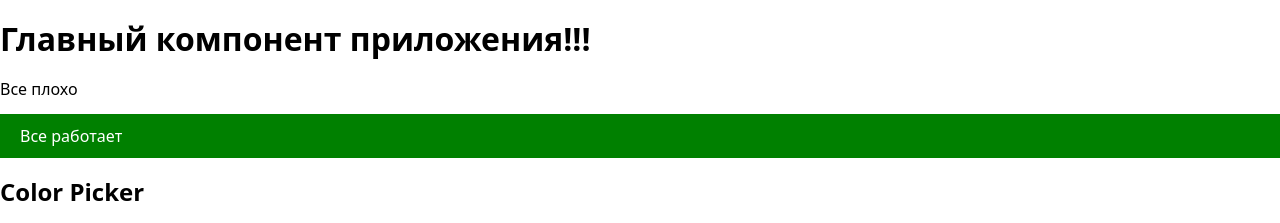
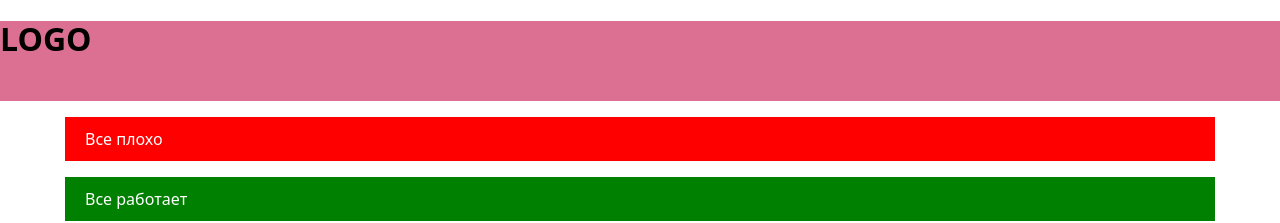
Before and after one commit to vadympichurin/react-02-junior, a React (Create React App) app: page / in a window 1280 px wide. Shown: the top 223 px of the page. Built offline with nearby package versions, Linux system fonts and the light colour scheme.

Commit message:
finished styles

```diff
--- a/src/App.js
+++ b/src/App.js
@@ -1,28 +1,28 @@
-import React from "react";
+import React from 'react';
 
-import PaintingList from "./components/PaintingList/PaintingList";
-import Logo from "./components/logo/Logo";
-import Panel from "./components/Panel/Panel";
-import ColorPicker from "./components/colorPicker/ColorPicker";
-import Notification from "./components/notification/Notification";
-import paintings from "./paintings.json";
+import PaintingList from './components/PaintingList/PaintingList';
+import Panel from './components/Panel/Panel';
+import ColorPicker from './components/colorPicker/ColorPicker';
+import Notification from './components/notification/Notification';
+
+import Layout from './components/layout/Layout';
+
+import paintings from './paintings.json';
 
 const colors = [
-  {label: "red", color: "#F44336"},
-  {label: "green", color: "#4CAF50"},
-  {label: "blue", color: "#2196F3"},
-  {label: "grey", color: "#607D8B"},
-  {label: "pink", color: "#E91E63"},
+  { label: 'red', color: '#F44336' },
+  { label: 'green', color: '#4CAF50' },
+  { label: 'blue', color: '#2196F3' },
+  { label: 'grey', color: '#607D8B' },
+  { label: 'pink', color: '#E91E63' },
 ];
 
 const App = () => {
   return (
-    <div>
-      <Logo text="Главный компонент приложения!!!" />
-
-      <Notification text="Все плохо" type="warning" />
+    // <React.Fragment>
+    <Layout>
+      <Notification text="Все плохо" type="error" />
       <Notification text="Все работает" type="success" />
-
 
       <ColorPicker colors={colors} />
 
@@ -45,7 +45,9 @@ const App = () => {
       </Panel>
 
       <PaintingList paintings={paintings} />
-    </div>
+
+    </Layout>
+    // </React.Fragment>
   );
 };
 
--- /dev/null
+++ b/src/components/container/Container.jsx
@@ -0,0 +1,7 @@
+import React from "react";
+
+import styles from './Container.module.css';
+
+const Container = ({ children }) => <div className={styles.Container}>{children}</div>;
+
+export default Container;
--- /dev/null
+++ b/src/components/container/Container.module.css
@@ -0,0 +1,7 @@
+.Container {
+    max-width: 1170px;
+    margin-left: auto;
+    margin-right: auto;
+    padding-left: 10px;
+    padding-right: 10px;
+}
--- /dev/null
+++ b/src/components/header/Header.jsx
@@ -0,0 +1,13 @@
+import React from 'react';
+
+import Logo from '../logo/Logo';
+
+import styles from './Header.module.css';
+
+const Header = () => (
+  <header className={styles.header}>
+    <Logo text="LOGO" />
+  </header>
+);
+
+export default Header;
--- /dev/null
+++ b/src/components/header/Header.module.css
@@ -0,0 +1,4 @@
+.header {
+    min-height: 80px;
+    background-color: palevioletred;
+}
--- /dev/null
+++ b/src/components/layout/Layout.jsx
@@ -0,0 +1,13 @@
+import React from 'react';
+
+import Header from '../header/Header';
+import Container from '../container/Container';
+
+const Layout = ({ children }) => (
+  <>
+    <Header />
+    <Container>{children}</Container>
+  </>
+);
+
+export default Layout;
--- a/src/components/notification/Notification.jsx
+++ b/src/components/notification/Notification.jsx
@@ -3,7 +3,9 @@ import PropTypes from 'prop-types';
 
 import styles from './Notification.module.css';
 
-const Notification = ({ text, type }) => <p className={styles[type]}>{text}</p>;
+const Notification = ({ text, type }) => (
+  <p className={type === 'success' ? styles.success : styles.error}>{text}</p>
+);
 
 Notification.defaultProps = {
   type: 'success',
--- a/src/components/notification/Notification.module.css
+++ b/src/components/notification/Notification.module.css
@@ -1,7 +1,10 @@
+@value font-primary-color from '../../vars.module.css';
+
 .notification {
     line-height: 1.5;
     padding: 10px 20px;
     font-size: 16px;
+    color: font-primary-color;
 }
 
 .error {
--- /dev/null
+++ b/src/vars.module.css
@@ -0,0 +1 @@
+@value font-primary-color: tomato;
```
